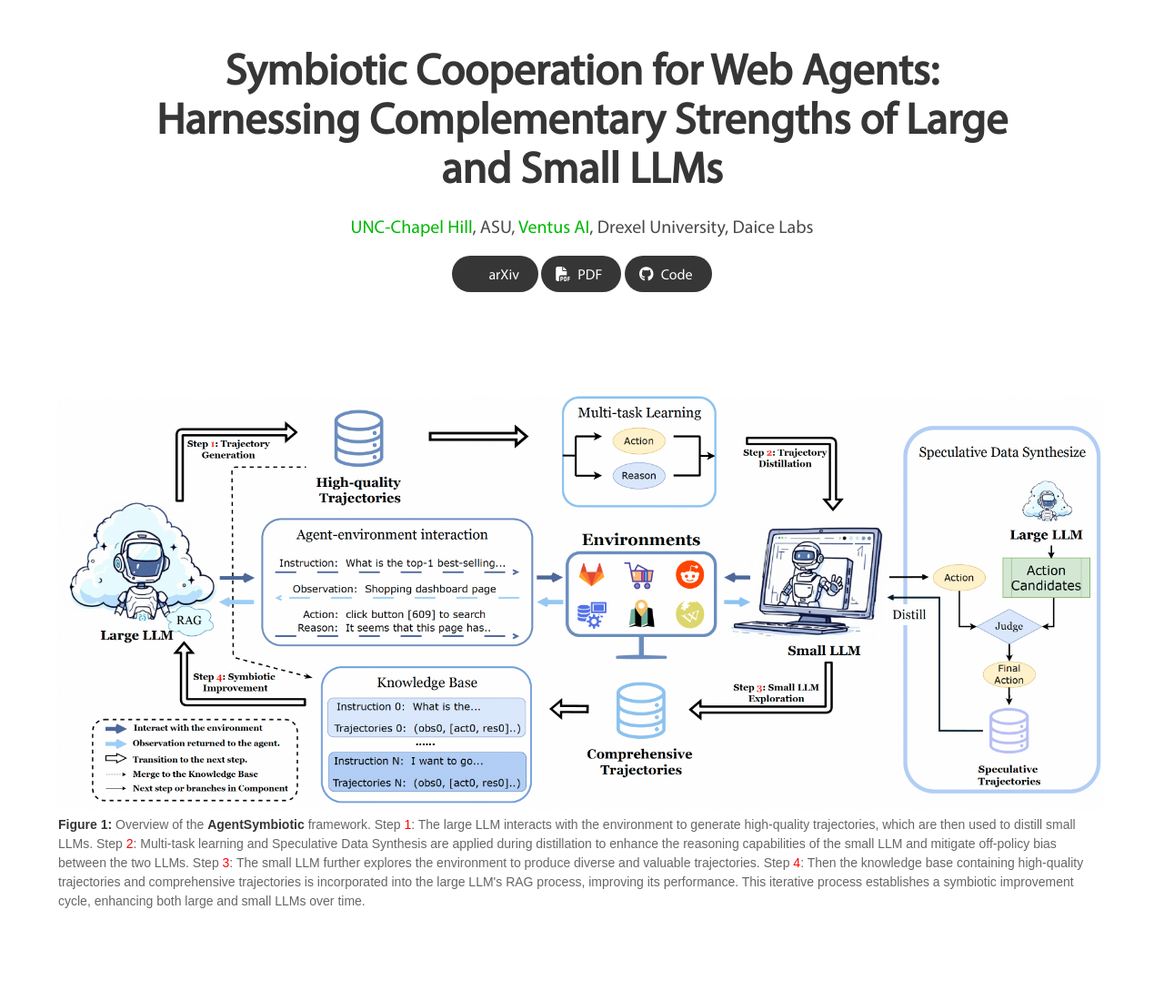
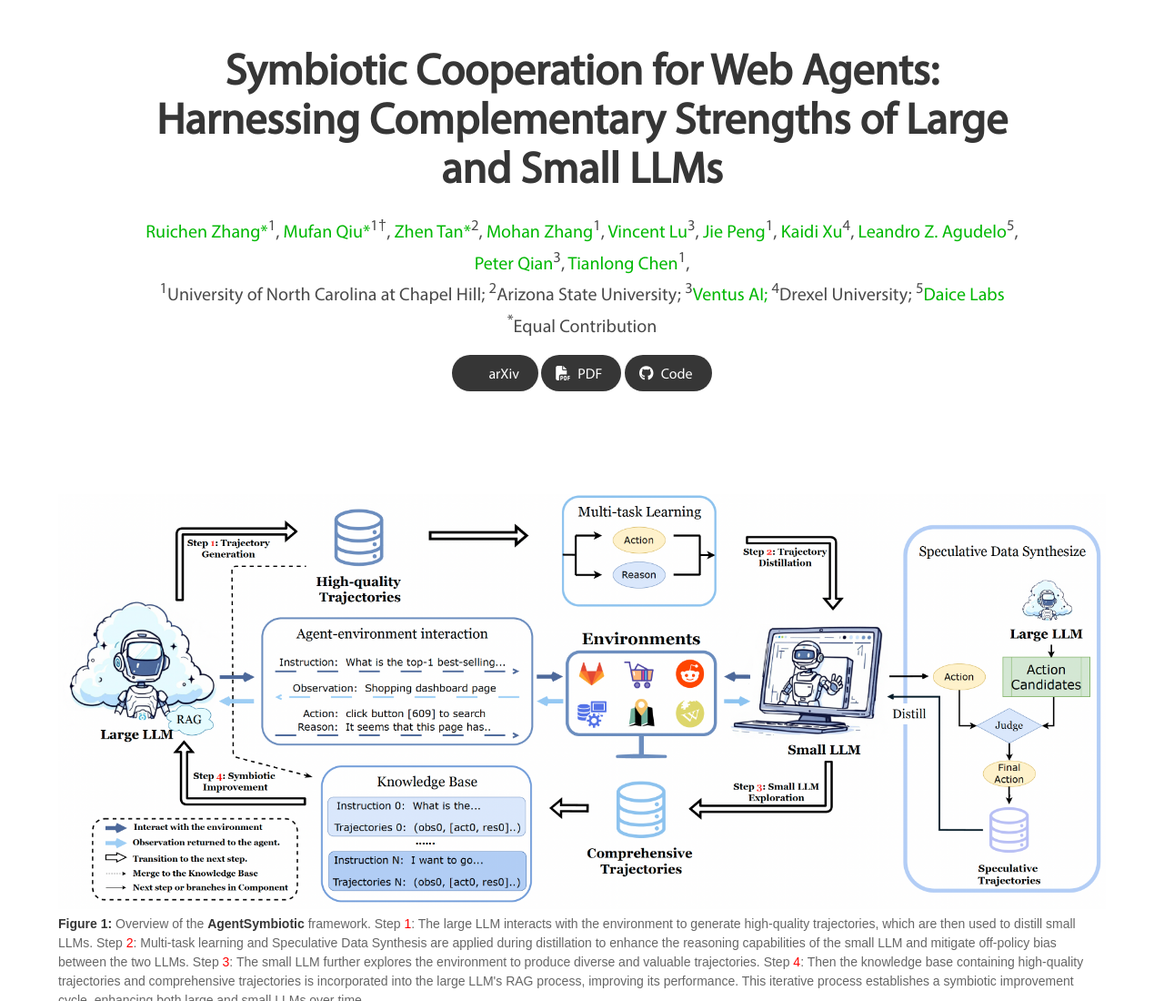
Before and after one commit to AgentSymbiotic/AgentSymbiotic.github.io, a plain HTML site: page index.html in a window 1280 px wide. Shown: the top 1100 px of the page at 91% size. Drawn offline with nearby package versions, Linux system fonts and the light colour scheme; some icons are missing; a web font is replaced by a local one.

Commit message:
Update index.html

```diff
--- a/index.html
+++ b/index.html
@@ -86,11 +86,46 @@
                     <h1 class="title is-1 publication-title">Symbiotic Cooperation for Web Agents: Harnessing Complementary Strengths of Large and Small LLMs</h1>
                     <!-- <h3 class="title is-4 conference-authors"><a target="_blank" href="https://icml.cc/">ICML 2023</a> -->
                     </h3>
+
                     <div class="is-size-5 publication-authors">
+                        <span class="author-block">
+                            <a target="_blank" href="https://ruichenzhang-edu.github.io/">Ruichen Zhang*</a><sup>1</sup>,
+                            <a target="_blank" href="https://mufan.me/">Mufan Qiu*</a><sup>1&dagger;</sup>,
+                            <a target="_blank" href="https://vineethvajipey.github.io/">Zhen Tan*</a><sup>2</sup>,
+                            <a target="_blank" href="https://vineethvajipey.github.io/">Mohan Zhang</a><sup>1</sup>,
+                            <a target="_blank" href="https://www.linkedin.com/in/vincentlu073/">Vincent Lu</a><sup>3</sup>,
+                            <a target="_blank" href="https://vineethvajipey.github.io/">Jie Peng</a><sup>1</sup>,
+                            <a target="_blank" href="https://kaidixu.com/">Kaidi Xu</a><sup>4</sup>,
+                            <a target="_blank" href="https://daicelabs.com/team/leandro">Leandro Z. Agudelo</a><sup>5</sup>,
+                            <a target="_blank" href="https://www.linkedin.com/in/peqian/">Peter Qian</a><sup>3</sup>,
+                            <a target="_blank" href="https://tianlong-chen.github.io/">Tianlong Chen</a><sup>1</sup>,
+
+                        </span>
+                                </div>
+
+                                <div class="is-size-5 publication-authors">
+                                    <span class="author-block"><sup>1</sup>University of North Carolina at Chapel Hill; </span>
+                                    <span class="author-block"><sup>2</sup>Arizona State University; </span>
+                                    <span class="author-block"><sup>3</sup><a target="_blank" href="https://www.ventus.ai/">Ventus AI; </a></span>
+                                    <span class="author-block"><sup>4</sup>Drexel University; </span>
+                                    <span class="author-block"><sup>5</sup><a target="_blank" href="https://daicelabs.com/">Daice Labs</a> </span>
+
+                                </div>
+
+                                <!-- <div class="is-size-5 publication-authors">
+                                    <span class="author-block">Work done during the first author's internship at NVIDIA</span>
+                                </div> -->
+
+                                <div class="is-size-5 publication-authors">
+                                    <!-- <span class="author-block"><sup>&dagger;</sup>Project Lead</span> -->
+                                    <span class="author-block"><sup>*</sup>Equal Contribution </span>
+                                </div>
+
+                    <!-- <div class="is-size-5 publication-authors">
                         <span class="author-block">
                             <a target="_blank" href="https://tianlong-chen.github.io/index.html#lab">UNC-Chapel Hill</a>, ASU, <a target="_blank" href="https://www.ventus.ai/">Ventus AI</a>, Drexel University, Daice Labs
                         </span>
-                    </div>
+                    </div> -->
 
                     <!-- <div class="is-size-5 publication-authors">
                         <span class="author-block"><sup>1</sup>Columbia University, NY; </span>
```
